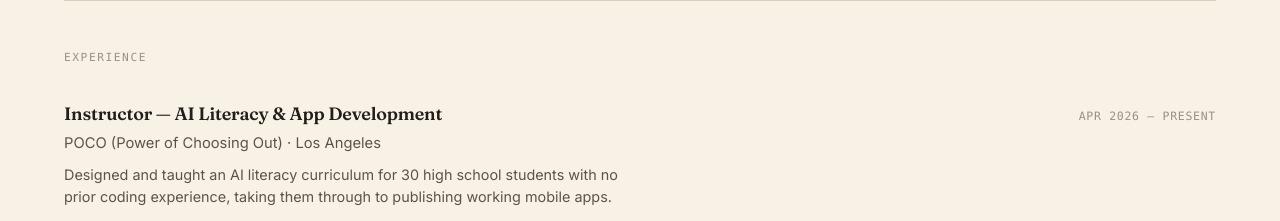
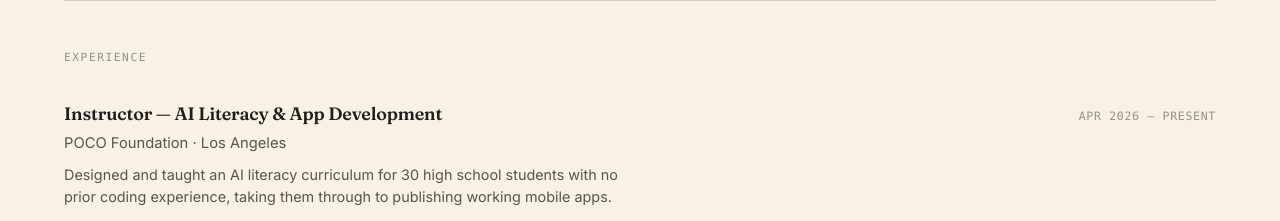
Before and after one commit to joshuasiyoonkim/portfolio, a plain HTML site: page about.html in a window 1280 px wide. Shown: the part 920-1141 px from the top of the page. Drawn offline with Linux system fonts and the light colour scheme.

Commit message:
Update resume to the August 2026 revision
Replaces assets/resume.pdf. Notable changes in this version: contact
email is now the gmail address rather than the wustl.edu one, which
resolves the mismatch with the address shown on the site, and POCO is
named as POCO Foundation.

Updates the about page experience entry to match that naming.

Co-Authored-By: Claude Opus 5 <noreply@anthropic.com>

```diff
--- a/about.html
+++ b/about.html
@@ -101,7 +101,7 @@
         <ol class="exp-list">
           <li>
             <span class="exp-role">Instructor — AI Literacy &amp; App Development</span>
-            <span class="exp-org">POCO (Power of Choosing Out) · Los Angeles</span>
+            <span class="exp-org">POCO Foundation · Los Angeles</span>
             <span class="exp-when">Apr 2026 — Present</span>
             <span class="exp-note">
               Designed and taught an AI literacy curriculum for 30 high school
```
Also changed, not shown: 1 other file.
